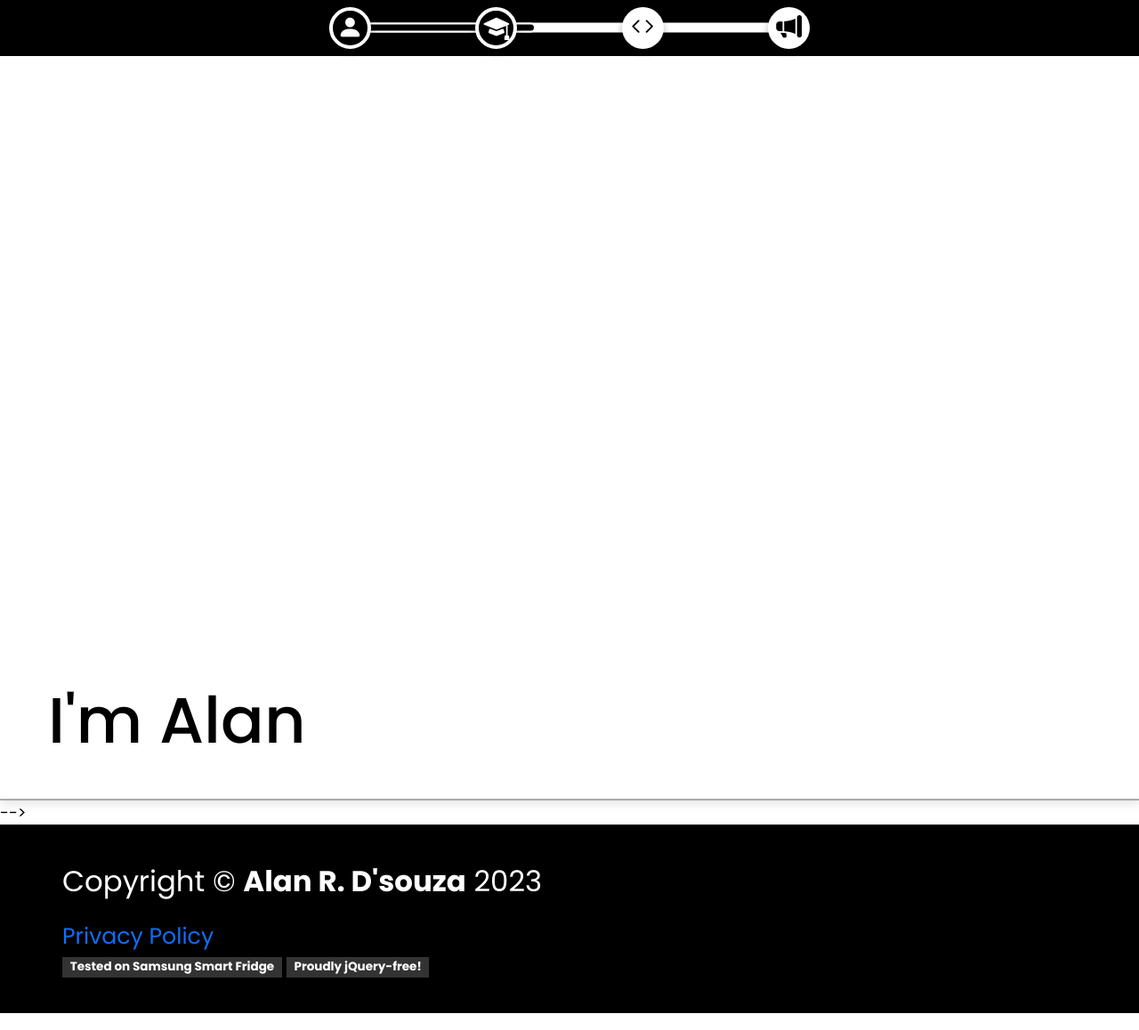
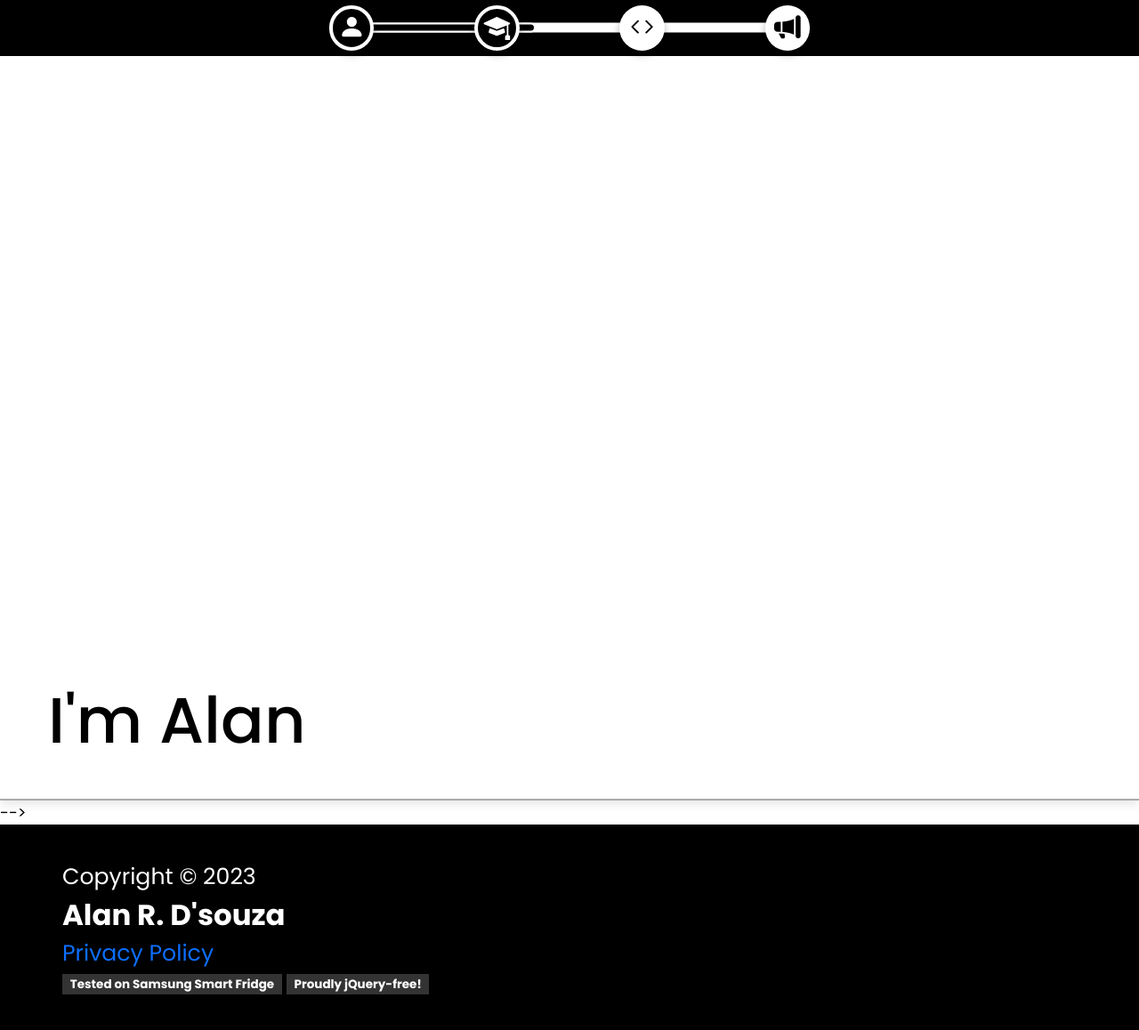
Before and after one commit to alanrme/alanr, a Jekyll site: the page built from photography.html, in a window 1280 px wide and 1158 px high. Shown: the whole window at 89% size. Built offline with Jekyll 4.4.1, drawn with Linux system fonts in a browser that asks for light colours; nearby versions of some CDN libraries.

Commit message:
Improve layout/usability when JavaScript off

```diff
--- a/_includes/footer.html
+++ b/_includes/footer.html
@@ -1,9 +1,8 @@
 <div class="footer">
     <div class="container">
-        <p>Copyright &copy; <strong><span id="trigger">Alan R. D'souza</span></strong> 2023</p>
-        <p3>
-            <a href="{{site.baseurl}}/privacy.html">Privacy Policy</a>
-        </p3>
+        <p3>Copyright &copy; 2023</p3>
+        <p><strong><span id="trigger">Alan R. D'souza</span></strong></p>
+        <p3><a href="{{site.baseurl}}/privacy.html">Privacy Policy</a></p3>
         <br>
         <span class="badge">Tested on Samsung Smart Fridge</span>
         <span class="badge">Proudly jQuery-free!</span>
--- a/css/style.scss
+++ b/css/style.scss
@@ -195,6 +195,9 @@ span.hu {
 	min-height: 100vh; /* fallback for browsers that don't support custom properties */
 	min-height: calc(var(--vh, 1vh) * 100);
 	position: relative;
+	#line, #alan2 {
+		display: none;
+	}
 	&.unscrolled .section {
 		border-radius: 0;
 		border-width: 0px 0px 2px 0px;
@@ -232,6 +235,7 @@ span.hu {
 			transform: translate(-50%, -50%);
 		}
 		#line {
+			display: block;
 			top: 60vh;
 			stroke: white;
 			stroke-width: 2px;
@@ -239,6 +243,7 @@ span.hu {
 			transition: 0.4s opacity;
 		}
 		#alan2 {
+			display: block;
 			top: 50vh;
 			color: white;
 		}
@@ -312,6 +317,9 @@ span.hu {
 	background-color: black;
 	color: white;
 	border-image-slice: 1;
+	p {
+		margin-bottom: 0px;
+	}
 }
 
 .centered {
@@ -537,9 +545,9 @@ nav {
 				background-color: #fff;
 				border-radius: 999px;
 				box-shadow: 0px 0.15em 0.3em rgba(0,0,0,0.3);
-				height: 2.6rem;
-				width: 2.6rem;
-				font-size: 1.6em;
+				height: 1.7em;
+				width: 1.7em;
+				font-size: 1.65em;
 				display: flex;
 				align-items: center;
 				justify-content: center;
@@ -947,12 +955,12 @@ input:checked + .slider:before {
 		display: inline-flex;
 		width: 2em;
 		height: 2em;
-		font-size: 1.5rem;
+		font-size: 1.8em;
 		color: black;
 		text-decoration: none;
 		align-items: center;
 		justify-content: center;
-		margin: 1rem 0 0.5rem 0;
+		margin: 0.5em 0px;
 		position: relative;
 		border-radius: 1em;
 		border: 2px solid #aaa;
--- a/js/main.js
+++ b/js/main.js
@@ -204,9 +204,15 @@ ready(() => {
         }
 
         if (scrollpos > 20) {
-            hero.classList.remove("unscrolled")
+            if (hero.classList.contains("unscrolled")) {
+                hero.classList.remove("unscrolled")
+                navigator.vibrate(2)
+            }
         } else {
-            hero.classList.add("unscrolled")
+            if (!hero.classList.contains("unscrolled")) {
+                hero.classList.add("unscrolled")
+                navigator.vibrate(2)
+            }
         }
 
         // FIXED NAV
```
